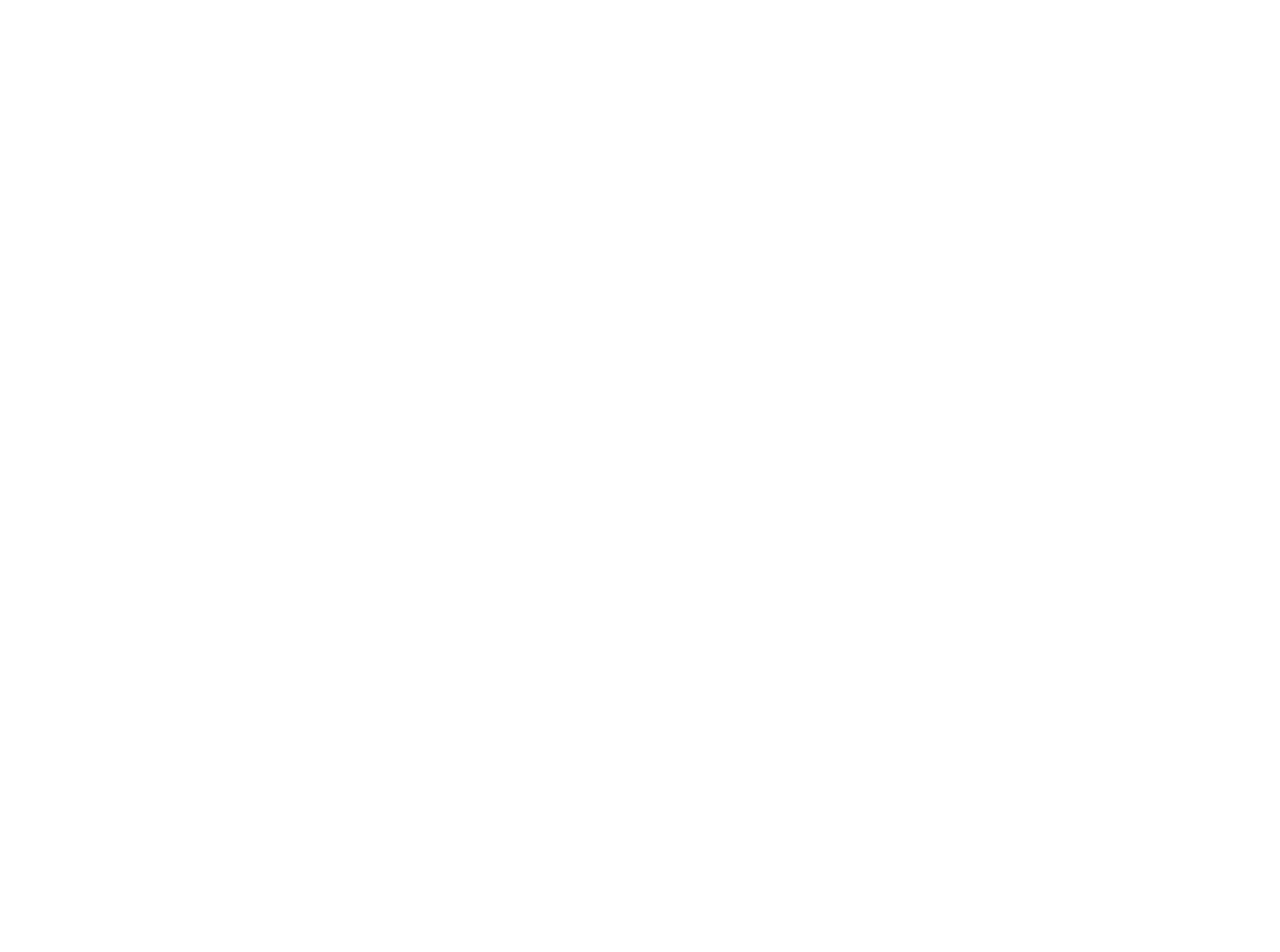
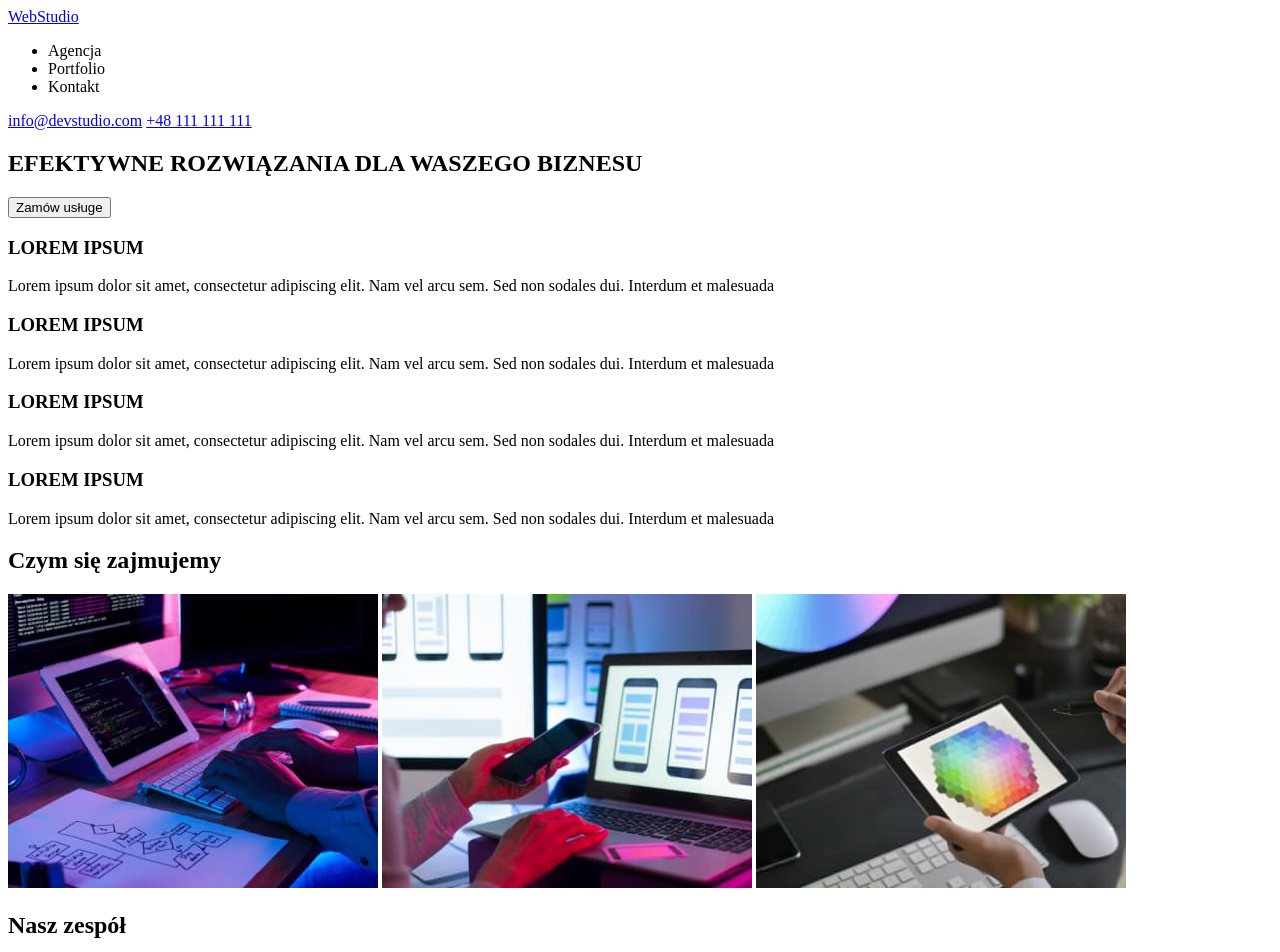
Before and after one commit to QuickerMaths/StudioRepo, a plain HTML site: page index.html in a window 1280 px wide. Shown: the top 952 px of the page. Before the commit the page ends 800 px from the top, so only its background shows below. Drawn offline with Linux system fonts and the light colour scheme.

Commit message:
Zaktualizowano plik index.html, dodano folder images ze zdjęciami

```diff
--- a/index.html
+++ b/index.html
@@ -1,10 +1,96 @@
 <!DOCTYPE html>
-<html lang="en">
+<html lang="pl">
   <head>
     <meta charset="UTF-8" />
     <meta http-equiv="X-UA-Compatible" content="IE=edge" />
     <meta name="viewport" content="width=device-width, initial-scale=1.0" />
-    <title>Document</title>
+    <title>Studio</title>
   </head>
-  <body></body>
+  <body>
+    <header>
+      <nav>
+        <a href="#"><span>Web</span>Studio</a>
+        <ul>
+          <li>Agencja</li>
+          <li>Portfolio</li>
+          <li>Kontakt</li>
+        </ul>
+      </nav>
+      <a href="#">info@devstudio.com</a>
+      <a href="#">+48 111 111 111</a>
+    </header>
+    <main>
+      <section>
+        <h1>EFEKTYWNE ROZWIĄZANIA DLA WASZEGO BIZNESU</h1>
+        <button type="button">Zamów usługe</button>
+      </section>
+      <section>
+        <div>
+          <h3>LOREM IPSUM</h3>
+          <p>
+            Lorem ipsum dolor sit amet, consectetur adipiscing elit. Nam vel
+            arcu sem. Sed non sodales dui. Interdum et malesuada
+          </p>
+        </div>
+        <div>
+          <h3>LOREM IPSUM</h3>
+          <p>
+            Lorem ipsum dolor sit amet, consectetur adipiscing elit. Nam vel
+            arcu sem. Sed non sodales dui. Interdum et malesuada
+          </p>
+        </div>
+        <div>
+          <h3>LOREM IPSUM</h3>
+          <p>
+            Lorem ipsum dolor sit amet, consectetur adipiscing elit. Nam vel
+            arcu sem. Sed non sodales dui. Interdum et malesuada
+          </p>
+        </div>
+        <div>
+          <h3>LOREM IPSUM</h3>
+          <p>
+            Lorem ipsum dolor sit amet, consectetur adipiscing elit. Nam vel
+            arcu sem. Sed non sodales dui. Interdum et malesuada
+          </p>
+        </div>
+      </section>
+      <section>
+        <h2>Czym się zajmujemy</h2>
+        <img src="./images/img.jpg" alt="Programer working" />
+        <img src="./images/img-1.jpg" alt="Developing applications" />
+        <img src="./images/img-2.jpg" alt="Graphic Tablet" />
+      </section>
+      <section>
+        <h2>Nasz zespół</h2>
+        <div>
+          <img src="./images/img-3.jpg" alt="Man" />
+          <p>John Doe</p>
+          <p>Product Designer</p>
+        </div>
+        <div>
+          <img src="./images/img-4.jpg" alt="Woman" />
+          <p>John Doe</p>
+          <p>Fontend Developer</p>
+        </div>
+        <div>
+          <img src="./images/img-5.jpg" alt="Man" />
+          <p>John Doe</p>
+          <p>Marketing</p>
+        </div>
+        <div>
+          <img src="./images/img-6.jpg" alt="Woman" />
+          <p>John Doe</p>
+          <p>UI Designer</p>
+        </div>
+      </section>
+    </main>
+    <footer>
+      <a href="#" class="logo"><span>Web</span>Studio</a>
+      <div>
+        <address>m. Warszawa, Aleje Jerozolimskie 21</address>
+        <p>info@example.com</p>
+        <p>+48 111 111 111</p>
+      </div>
+    </footer>
+  </body>
 </html>
```
Also changed, not shown: images/img-1.jpg (added), images/img-2.jpg (added), images/img-3.jpg (added), images/img-4.jpg (added), images/img-5.jpg (added), images/img-6.jpg (added), images/img.jpg (added).
